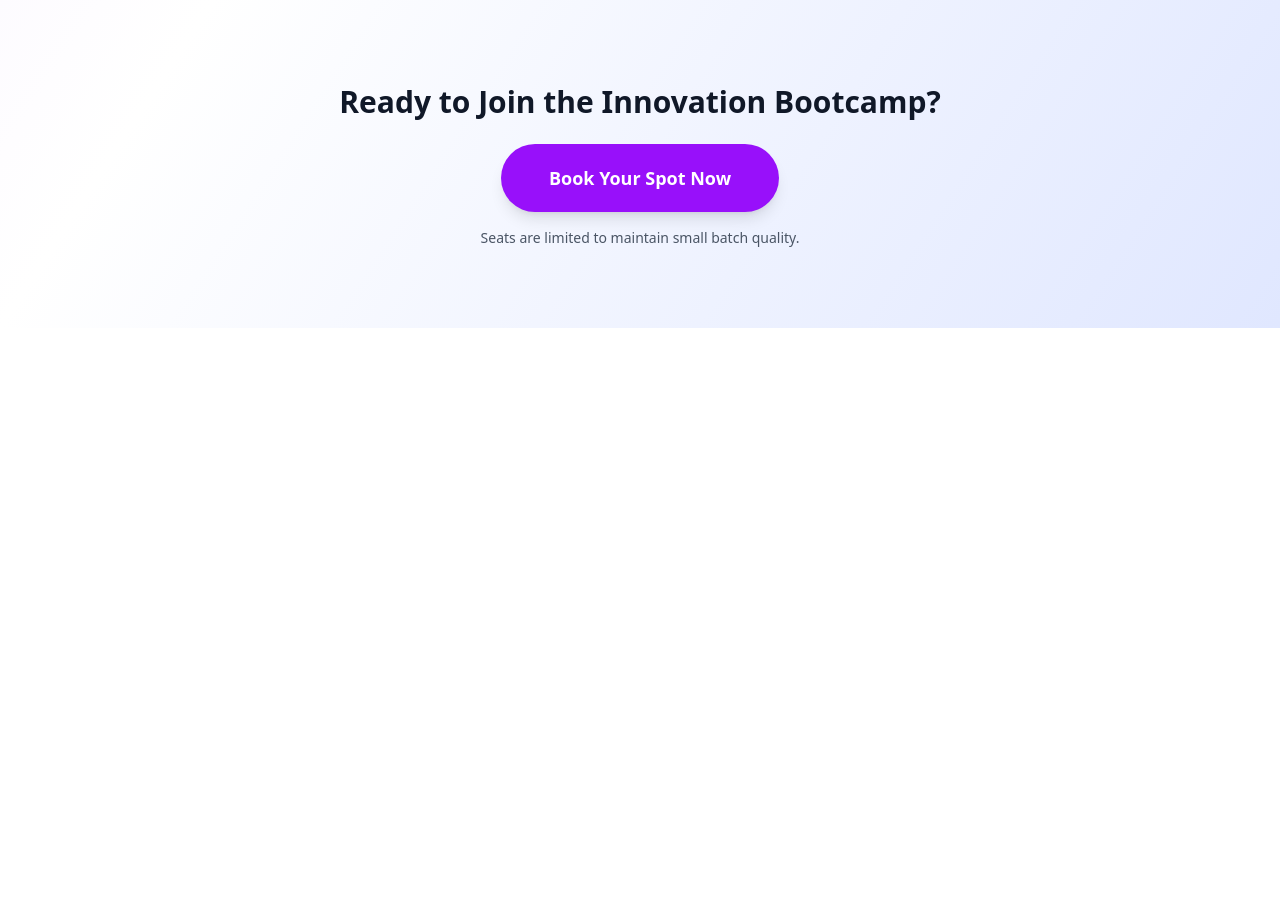
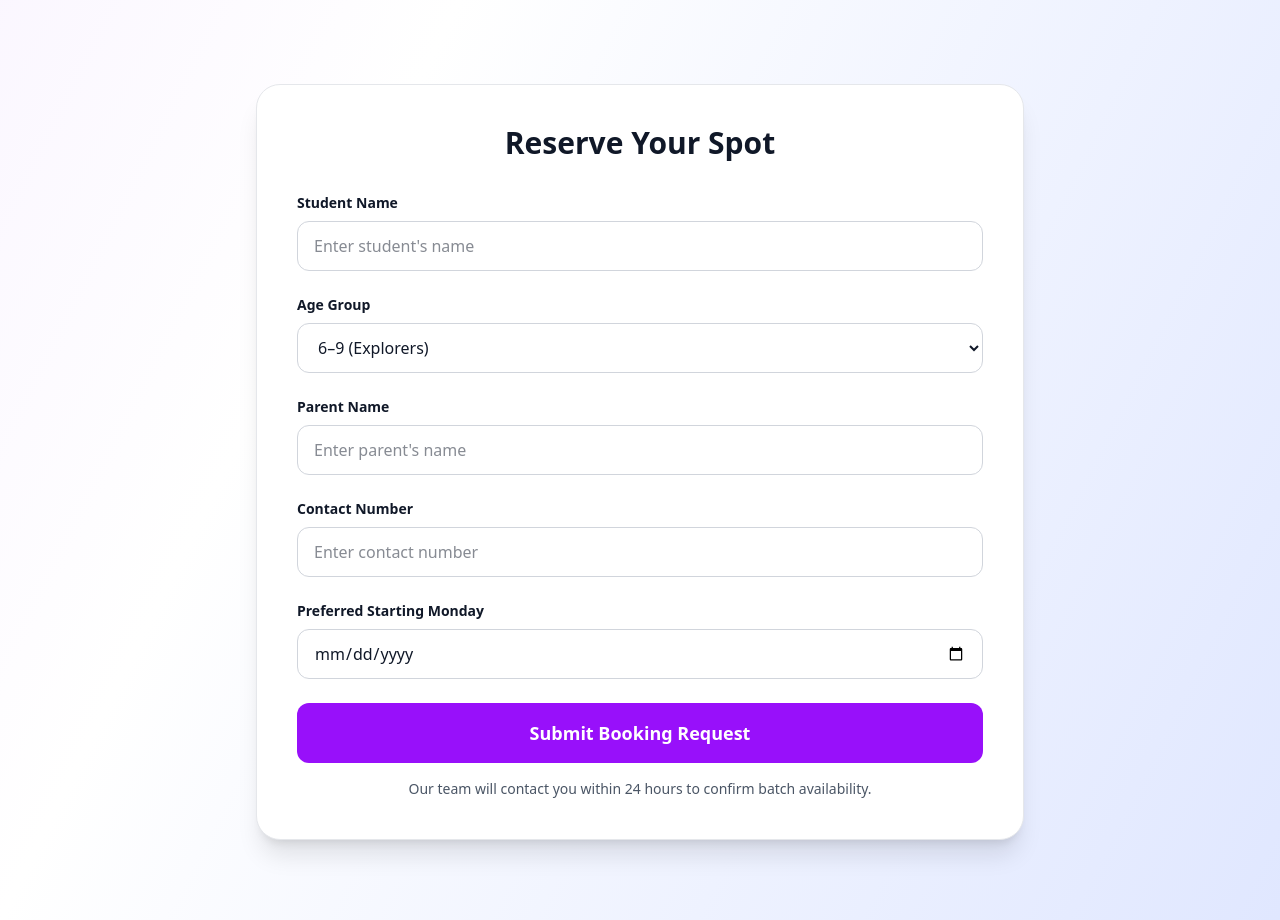
Before and after one commit to srushteesingh/logicleap-platform, a Next.js app: page /summer-camp in a window 1280 px wide. Shown: the part 1640-2560 px from the top of the page. Before the commit the page ends 1968 px from the top, so only its background shows below. Built offline with nearby package versions, Linux system fonts and the light colour scheme.

Commit message:
Add summer camp booking form

```diff
--- a/app/summer-camp/page.tsx
+++ b/app/summer-camp/page.tsx
@@ -135,17 +135,77 @@ export default function SummerCamp() {
       </div>
 
       {/* FINAL CTA */}
-      <div className="mt-32 max-w-4xl mx-auto text-center">
-        <h2 className="text-3xl font-bold mb-6">
-          Ready to Join the Innovation Bootcamp?
+      <div className="mt-32 max-w-3xl mx-auto bg-white rounded-3xl shadow-xl p-10 border border-gray-200">
+        <h2 className="text-3xl font-bold mb-8 text-center">
+          Reserve Your Spot
         </h2>
 
-        <button className="bg-purple-600 hover:bg-purple-700 text-white px-12 py-5 rounded-full font-semibold text-lg transition duration-300 shadow-lg">
-          Book Your Spot Now
-        </button>
+        <form className="space-y-6">
+          <div>
+            <label className="block text-sm font-semibold mb-2">
+              Student Name
+            </label>
+            <input
+              type="text"
+              className="w-full border border-gray-300 rounded-xl px-4 py-3 focus:outline-none focus:ring-2 focus:ring-purple-500"
+              placeholder="Enter student's name"
+            />
+          </div>
 
-        <p className="mt-4 text-gray-600 text-sm">
-          Seats are limited to maintain small batch quality.
+          <div>
+            <label className="block text-sm font-semibold mb-2">
+              Age Group
+            </label>
+            <select className="w-full border border-gray-300 rounded-xl px-4 py-3 focus:outline-none focus:ring-2 focus:ring-purple-500">
+              <option>6–9 (Explorers)</option>
+              <option>9–12 (Builders)</option>
+              <option>13–16 (Innovators)</option>
+            </select>
+          </div>
+
+          <div>
+            <label className="block text-sm font-semibold mb-2">
+              Parent Name
+            </label>
+            <input
+              type="text"
+              className="w-full border border-gray-300 rounded-xl px-4 py-3 focus:outline-none focus:ring-2 focus:ring-purple-500"
+              placeholder="Enter parent's name"
+            />
+          </div>
+
+          <div>
+            <label className="block text-sm font-semibold mb-2">
+              Contact Number
+            </label>
+            <input
+              type="tel"
+              className="w-full border border-gray-300 rounded-xl px-4 py-3 focus:outline-none focus:ring-2 focus:ring-purple-500"
+              placeholder="Enter contact number"
+            />
+          </div>
+
+          <div>
+            <label className="block text-sm font-semibold mb-2">
+              Preferred Starting Monday
+            </label>
+            <input
+              type="date"
+              className="w-full border border-gray-300 rounded-xl px-4 py-3 focus:outline-none focus:ring-2 focus:ring-purple-500"
+            />
+          </div>
+
+          <button
+            type="submit"
+            className="w-full bg-purple-600 hover:bg-purple-700 text-white py-4 rounded-xl font-semibold text-lg transition duration-300"
+          >
+            Submit Booking Request
+          </button>
+        </form>
+
+        <p className="mt-4 text-sm text-gray-600 text-center">
+          Our team will contact you within 24 hours to confirm batch
+          availability.
         </p>
       </div>
     </main>
```
